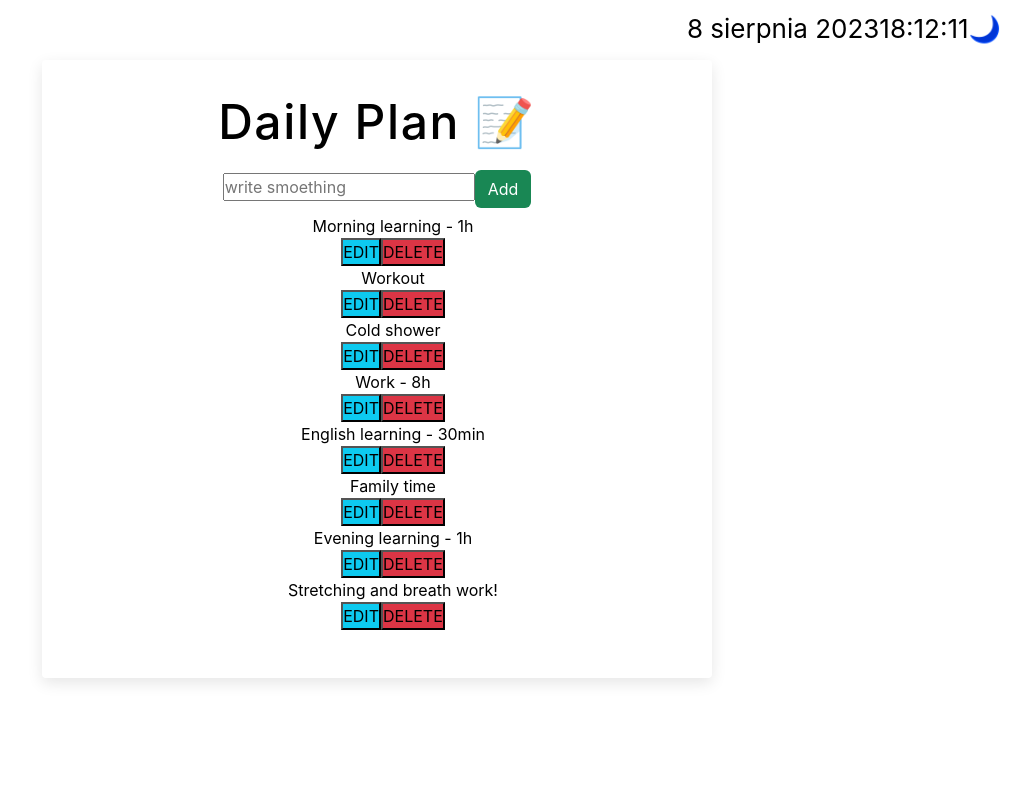
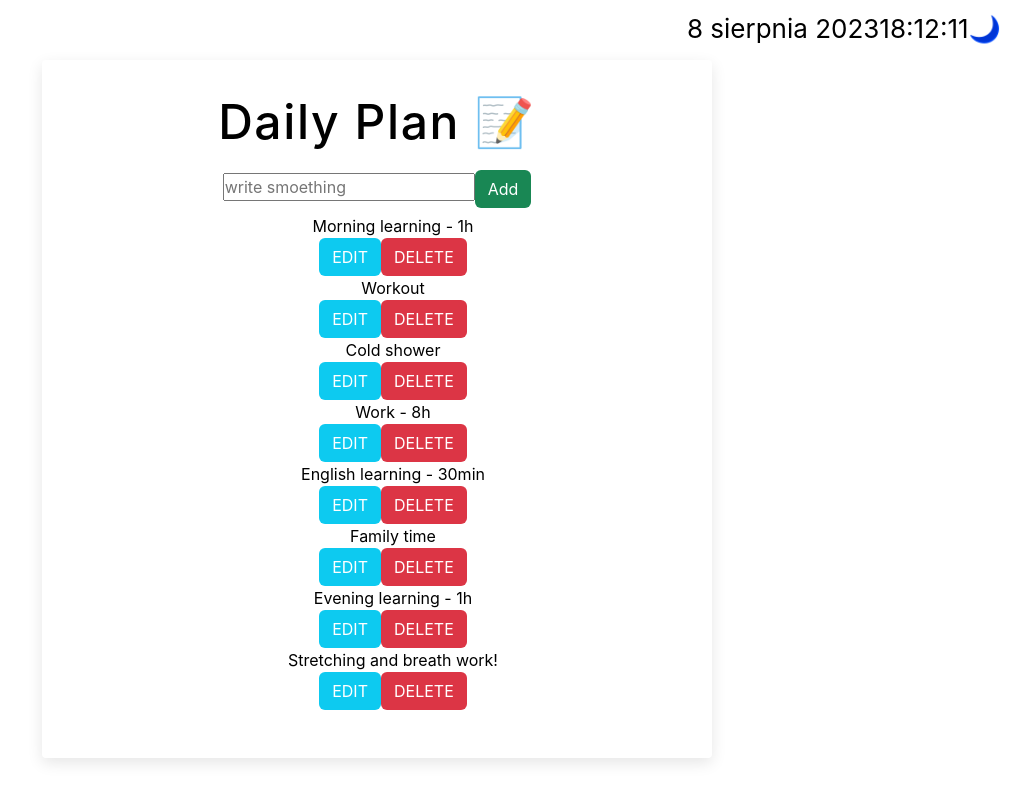
Before and after one commit to Bartek-Wieckowski/react-daily-planner, a React (Create React App) app: page / in a window 1280 px wide. Shown: the whole page, without its empty margins (263-1280 px from the left). Built offline with nearby package versions, Linux system fonts and the light colour scheme.

Commit message:
added bootstrap basic class to styled btns

```diff
--- a/src/components/Item/Item.jsx
+++ b/src/components/Item/Item.jsx
@@ -6,8 +6,8 @@ export default function Item({ todo }) {
         <span>{todo.body}</span>
       </div>
       <div className="item-actions">
-        <button className="bg-info">EDIT</button>
-        <button className="bg-danger">DELETE</button>
+        <button className="btn text-white bg-info">EDIT</button>
+        <button className="btn text-white bg-danger">DELETE</button>
       </div>
     </li>
   );
```
